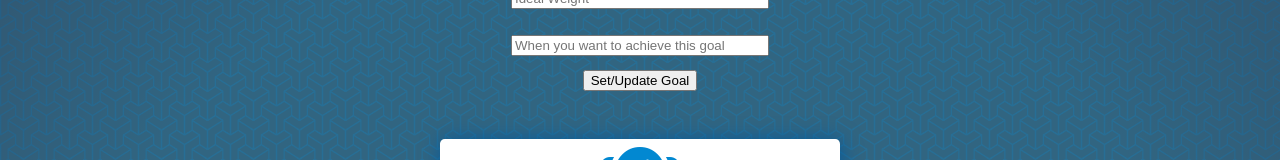
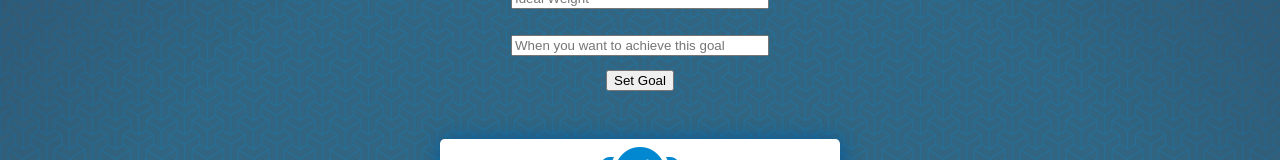
Before and after one commit to chingu-voyages/geckos-project-11, a React (Create React App) app in the folder tonic-fitness/: page /goals in a window 1280 px wide. Shown: the part 245-405 px from the top of the page. Built offline with nearby package versions, Linux system fonts and the light colour scheme.

Commit message:
updating text in submit button on goals.js from set/update to set

```diff
--- a/tonic-fitness/src/components/Goals.js
+++ b/tonic-fitness/src/components/Goals.js
@@ -58,7 +58,7 @@ class Goals extends Component  {
                     name="add-goal"
                     id="goal-button"
                     className="submit-button">
-              Set/Update Goal
+              Set Goal
             </button>
           </form>
         <section className="goal-display">
```
